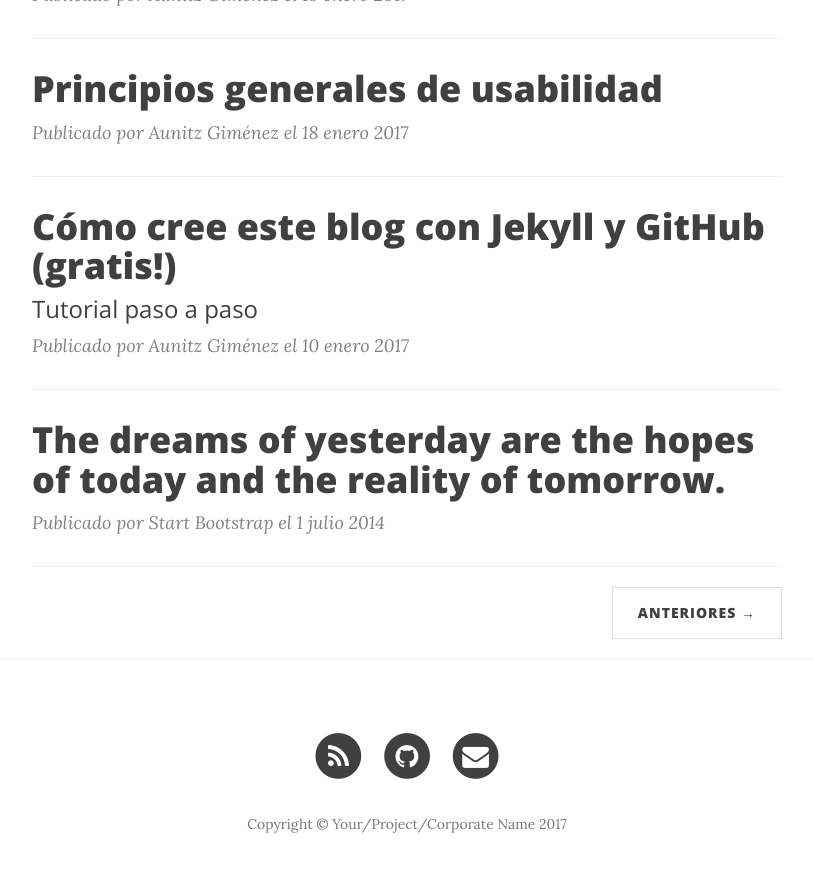
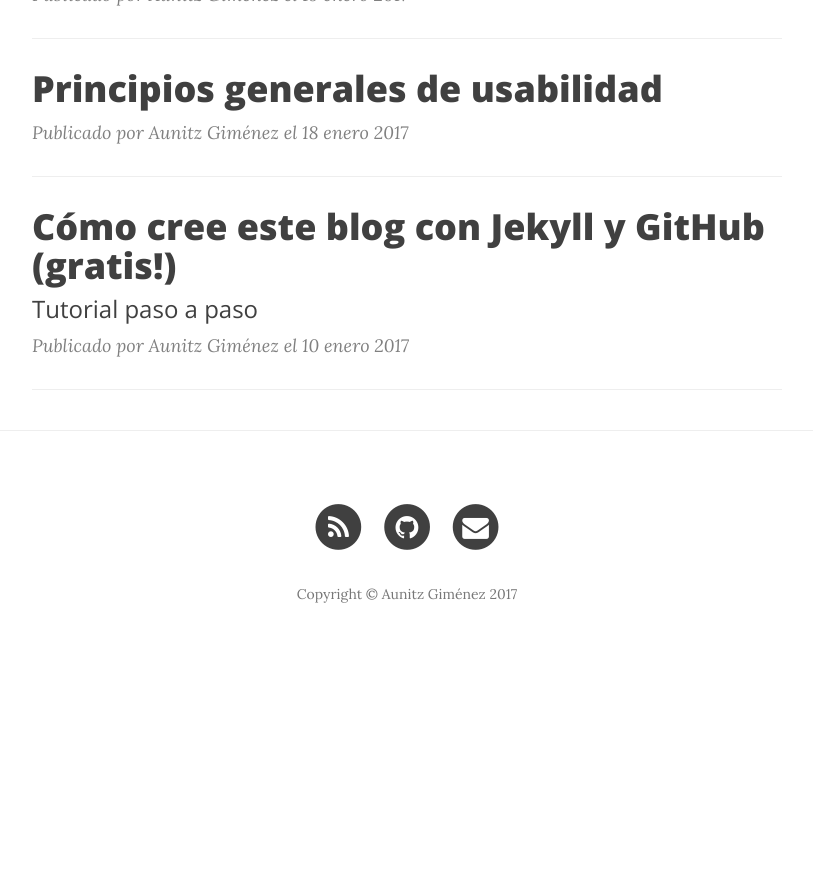
Before and after one commit to aunitz/beta, a Jekyll site: the page built from index.html, in a window 1280 px wide and 900 px high, scrolled down 947 px. Shown: the top 872 px of the window, without its empty margins (233-1046 px from the left). Built offline with Jekyll 4.4.1, drawn with Linux system fonts in a browser that asks for light colours; nearby versions of some CDN libraries; the list of posts is cut into pages by our own code; after the commit the page ends 1617 px from its top, so only the background shows below that; some of the changed lines change nothing that is shown.

Commit message:
LIMPIEZA

```diff
--- a/_config.yml
+++ b/_config.yml
@@ -2,7 +2,7 @@
 title: Aunitz Giménez
 header-img: img/home-bg.jpg
 email: aunitz@gmail.com
-copyright_name: Your/Project/Corporate Name
+copyright_name: Aunitz Giménez
 description: "Más de 17 años en desarrollo web, dirección de proyectos y consultoría tecnológica. Me gustan las soluciones simples a los problemas complejos."
 baseurl: ""
 url: "http://www.aunitz.net"
--- a/_posts/2014-07-01-dreams.markdown
+++ /dev/null
@@ -1,42 +0,0 @@
----
-layout:     post
-title:      "The dreams of yesterday are the hopes of today and the reality of tomorrow."
-date:       2014-07-01 12:00:00
-author:     "Start Bootstrap"
-header-img: "img/post-bg-02.jpg"
----
-
-<p>Never in all their history have men been able truly to conceive of the world as one: a single sphere, a globe, having the qualities of a globe, a round earth in which all the directions eventually meet, in which there is no center because every point, or none, is center — an equal earth which all men occupy as equals. The airman's earth, if free men make it, will be truly round: a globe in practice, not in theory.</p>
-
-<p>Science cuts two ways, of course; its products can be used for both good and evil. But there's no turning back from science. The early warnings about technological dangers also come from science.</p>
-
-<p>What was most significant about the lunar voyage was not that man set foot on the Moon but that they set eye on the earth.</p>
-
-<p>A Chinese tale tells of some men sent to harm a young girl who, upon seeing her beauty, become her protectors rather than her violators. That's how I felt seeing the Earth for the first time. I could not help but love and cherish her.</p>
-
-<p>For those who have seen the Earth from space, and for the hundreds and perhaps thousands more who will, the experience most certainly changes your perspective. The things that we share in our world are far more valuable than those which divide us.</p>
-
-<h2 class="section-heading">The Final Frontier</h2>
-
-<p>There can be no thought of finishing for ‘aiming for the stars.’ Both figuratively and literally, it is a task to occupy the generations. And no matter how much progress one makes, there is always the thrill of just beginning.</p>
-
-<p>There can be no thought of finishing for ‘aiming for the stars.’ Both figuratively and literally, it is a task to occupy the generations. And no matter how much progress one makes, there is always the thrill of just beginning.</p>
-
-<blockquote>The dreams of yesterday are the hopes of today and the reality of tomorrow. Science has not yet mastered prophecy. We predict too much for the next year and yet far too little for the next ten.</blockquote>
-
-<p>Spaceflights cannot be stopped. This is not the work of any one man or even a group of men. It is a historical process which mankind is carrying out in accordance with the natural laws of human development.</p>
-
-<h2 class="section-heading">Reaching for the Stars</h2>
-
-<p>As we got further and further away, it [the Earth] diminished in size. Finally it shrank to the size of a marble, the most beautiful you can imagine. That beautiful, warm, living object looked so fragile, so delicate, that if you touched it with a finger it would crumble and fall apart. Seeing this has to change a man.</p>
-
-<a href="#">
-    <img src="{{ site.baseurl }}/img/post-sample-image.jpg" alt="Post Sample Image">
-</a>
-<span class="caption text-muted">To go places and do things that have never been done before – that’s what living is all about.</span>
-
-<p>Space, the final frontier. These are the voyages of the Starship Enterprise. Its five-year mission: to explore strange new worlds, to seek out new life and new civilizations, to boldly go where no man has gone before.</p>
-
-<p>As I stand out here in the wonders of the unknown at Hadley, I sort of realize there’s a fundamental truth to our nature, Man must explore, and this is exploration at its greatest.</p>
-
-<p>Placeholder text by <a href="http://spaceipsum.com/">Space Ipsum</a>. Photographs by <a href="https://www.flickr.com/photos/nasacommons/">NASA on The Commons</a>.</p>
```
Also changed, not shown: resources/2014-06-10-dinosaurs.markdown (renamed from _posts/2014-06-10-dinosaurs.markdown).
